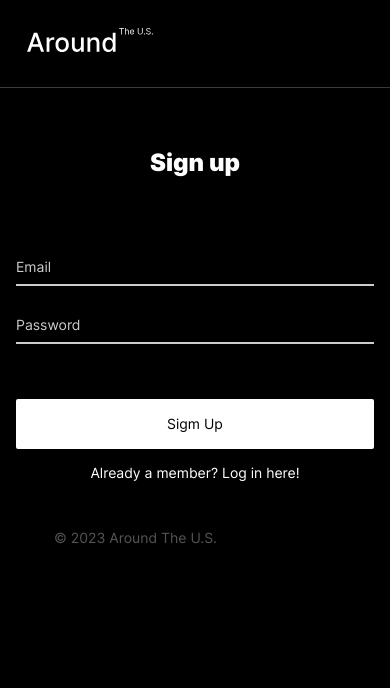
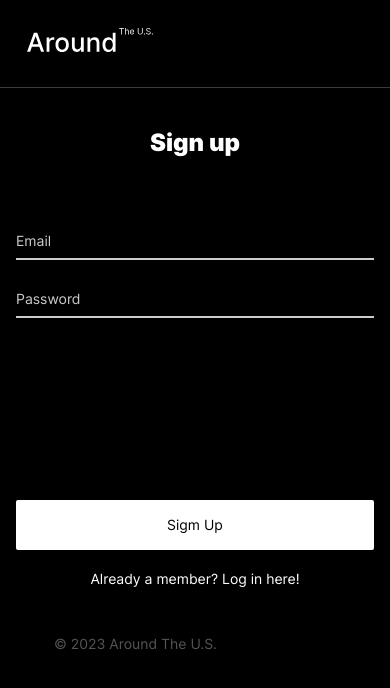
Before and after one commit to leonid9191/react-around-auth, a React (Create React App) app: page /signin in a window 390 px wide. Shown: the top 688 px of the page. Built offline with nearby package versions, Linux system fonts and the light colour scheme; no server answers.

Commit message:
login register mobile version

```diff
--- a/src/blocks/form.css
+++ b/src/blocks/form.css
@@ -94,4 +94,7 @@
     font-size: 14px;
     line-height: 17px;
   }
+  .form__button_dark{
+    margin-top: 173px;
+  }
 }
--- a/src/blocks/login.css
+++ b/src/blocks/login.css
@@ -13,6 +13,7 @@
 }
 
 .login__form {
+  margin-top: 50px;
   display: flex;
   align-items: center;
   justify-content: space-between;
@@ -31,3 +32,15 @@
 .login__signup:hover {
   opacity: 0.6;
 }
+
+@media screen and (max-width: 767px) {
+  .login__welcome {
+    margin-top: 40px;
+  }
+  .login__form{
+    margin-top: 40px;
+  }
+  .login__signup {
+    margin-top: 20px;
+  }
+}
--- a/src/blocks/register.css
+++ b/src/blocks/register.css
@@ -11,6 +11,7 @@
   line-height: 29px;
 }
 .register__form {
+  margin-top: 50px;
   display: flex;
   align-items: center;
   justify-content: space-between;
@@ -29,3 +30,14 @@
 .register__login:hover {
   opacity: 0.6;
 }
+@media screen and (max-width: 767px) {
+  .register__welcome{
+    margin-top: 40px;
+  }
+  .register__form{
+    margin-top: 40px;
+  }
+  .register__login {
+    margin-top: 20px;
+  }
+}
```
